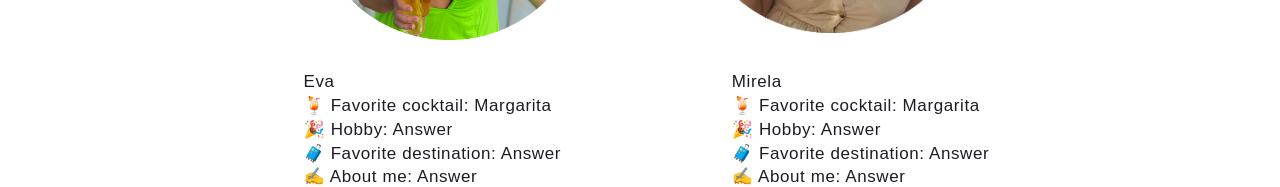
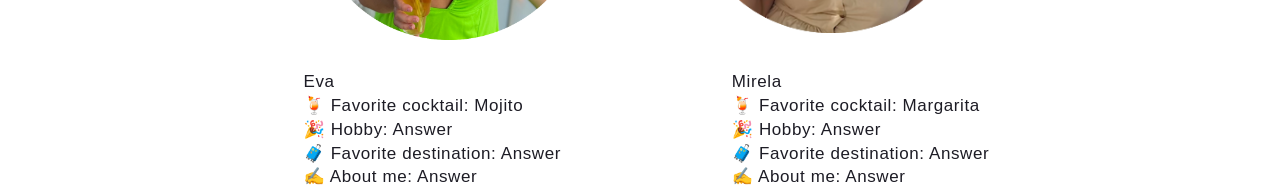
Before and after one commit to Technigo/final-boiler-plate-monorepo, a React (Vite) app in the folder frontend/: page /about-us in a window 1280 px wide. Shown: the part 616-803 px from the top of the page. Built offline with nearby package versions, Linux system fonts and the light colour scheme.

Commit message:
test deploy working?

```diff
--- a/frontend/src/pages/AboutUs.jsx
+++ b/frontend/src/pages/AboutUs.jsx
@@ -10,7 +10,7 @@ export const AboutUs = () => {
             <img src="/images/mima.PNG" className={styles.imgMima} alt="Picture of Mirela" />
             <div className={styles.membersBruun}>
                 <Text type="SbodyText" className={styles.Bruun}>Eva<br />
-                    <span role="img" aria-label="Cocktail Glass">🍹</span> Favorite cocktail: Margarita<br />
+                    <span role="img" aria-label="Cocktail Glass">🍹</span> Favorite cocktail: Mojito<br />
                     <span role="img" aria-label="Party Popper">🎉</span> Hobby: Answer<br />
                     <span role="img" aria-label="Suitcase">🧳</span> Favorite destination: Answer<br />
                     <span role="img" aria-label="Writing Hand">✍️</span> About me: Answer<br />
```
